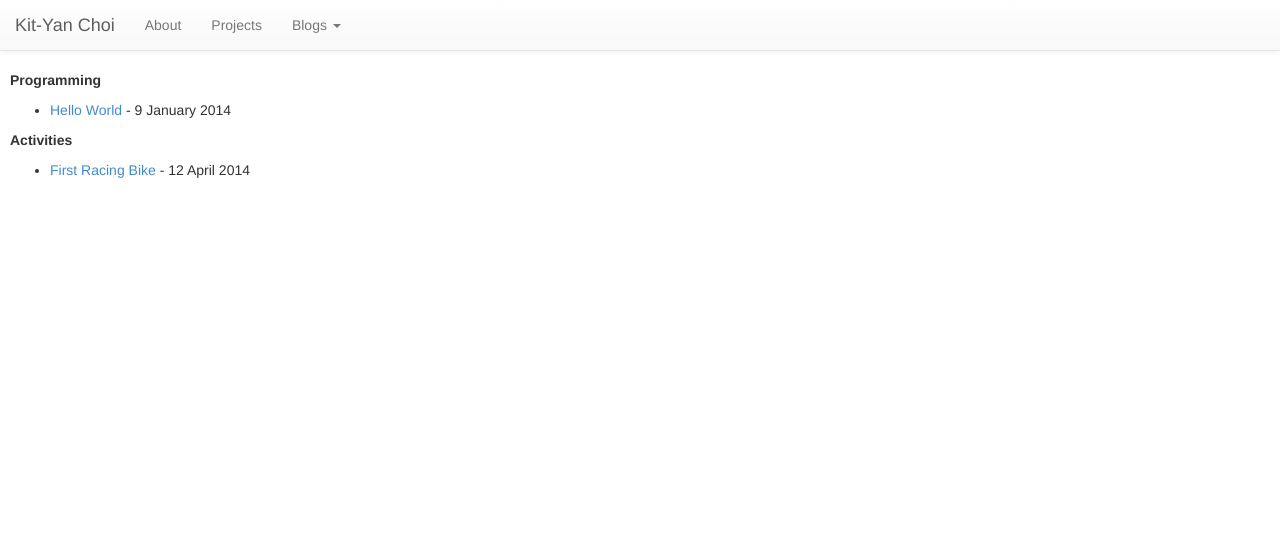
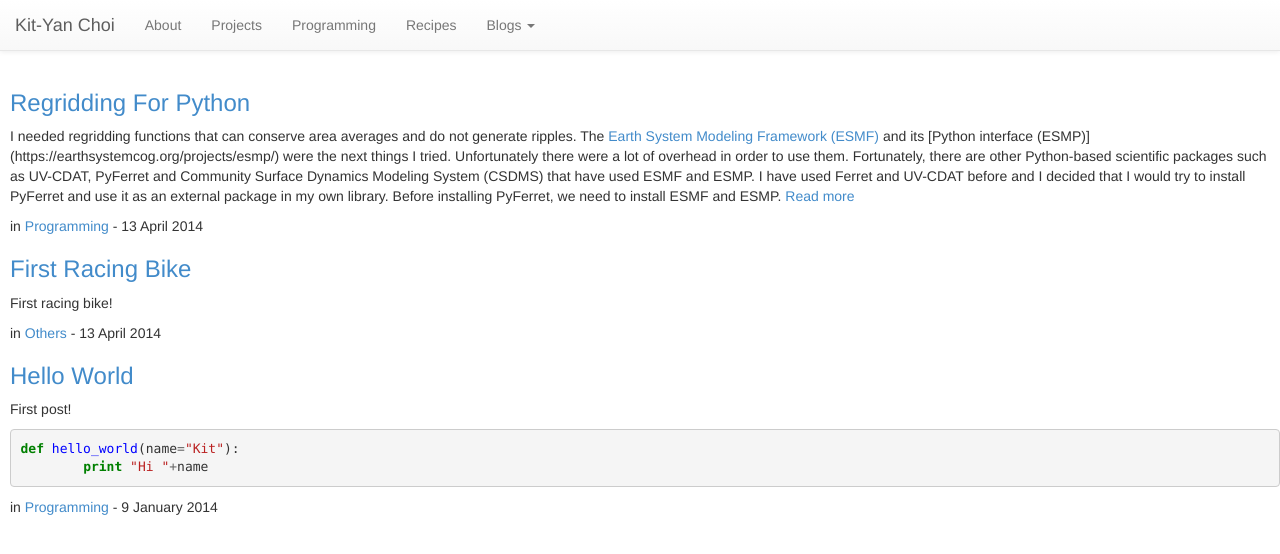
Before and after one commit to kitchoi/kitchoi.github.io, a Jekyll site: the page built from blogs.md, in a window 1280 px wide. Shown: the top 554 px of the page. Built offline with Jekyll 4.4.1, drawn with Linux system fonts in a browser that asks for light colours; Markdown is read by kramdown in place of the engine named in the settings.

Commit message:
Added syntax.css and moved the categories onto the menu bar, still has the Blog dropdown menu

```diff
--- a/_config.yml
+++ b/_config.yml
@@ -7,7 +7,7 @@ future:      true
 show_drafts: nil
 limit_posts: 0
 pygments:    true
-
+highlighter: pygments
 relative_permalinks: true
 
 permalink:     date
--- a/_layouts/master.html
+++ b/_layouts/master.html
@@ -4,6 +4,7 @@
     <title>{{ page.title }} :: Kit-Yan Choi :: </title>
     <link rel="stylesheet" href="/css/bootstrap.css"/>
     <link rel="stylesheet" href="/css/bootstrap-theme.css"/>
+    <link rel="stylesheet" type="text/css" href="/css/syntax.css">
     <script src="/js/jquery.js"></script>
     <script src="/js/bootstrap.js"></script>
     <style>
@@ -24,7 +25,7 @@
             <span class="icon-bar"></span>
             <span class="icon-bar"></span>
 	  </button>
-	  <a class="navbar-brand" href="#">Kit-Yan Choi</a>
+	  <a class="navbar-brand" href="/">Kit-Yan Choi</a>
 	</div>
 
 	<!-- Collect the nav links, forms, and other content for toggling -->
@@ -42,6 +43,18 @@
 	    <li>
 	      {% endif %}
 	    <a href="/projects.html">Projects</a></li>
+	    {% if page.url == "/programming.html" or page.categories[0] == "programming" %}
+	    <li class="active">
+	      {% else %}
+	    <li>
+	      {% endif %}
+	    <a href="/programming.html">Programming</a></li>
+	    {% if page.url == "/recipes.html" or page.categories[0] == "recipes" %}
+	    <li class="active">
+	      {% else %}
+	    <li>
+	      {% endif %}
+	    <a href="/recipes.html">Recipes</a></li>
 	    {% if page.is_blog %}
 	    <li class="dropdown active">
 	      {% else %}
--- a/_posts/2014-04-12-First-Racing-Bike.md
+++ /dev/null
@@ -1,6 +0,0 @@
----
-layout: master
-category: activities
----
-
-First racing bike!!!!
--- /dev/null
+++ b/_posts/2014-04-13-First-Racing-Bike.md
@@ -0,0 +1,6 @@
+---
+layout: master
+category: Others
+---
+
+First racing bike!
--- /dev/null
+++ b/_posts/2014-04-13-Regridding-for-Python.md
@@ -0,0 +1,13 @@
+---
+layout: master
+category: Programming
+---
+
+Motivation
+---
+I can use NumPy and SciPy for most of the task in my work, except for regridding.  Writing my own regridding function is tedious and time-consuming and I would likely make mistakes that can be avoided by using existing packages.  My first work-around was to use the [Python spherical harmonic transform module](https://code.google.com/p/pyspharm/) since it is a python package that is pretty easy to install and to use.  It has served me well until at certain point the ripple pattern innate to the transformation starts to hamper the quality of my analysis. <!--start-excerpt-->
+ I needed regridding functions that can conserve area averages and do not generate ripples.  The [Earth System Modeling Framework (ESMF)](http://www.earthsystemmodeling.org/) and its [Python interface (ESMP)] (https://earthsystemcog.org/projects/esmp/) were the next things I tried.  Unfortunately there were a lot of overhead in order to use them.  Fortunately, there are other Python-based scientific packages such as UV-CDAT, PyFerret and Community Surface Dynamics Modeling System (CSDMS) that have used ESMF and ESMP.  I have used Ferret and UV-CDAT before and I decided that I would try to install PyFerret and use it as an external package in my own library.  Before installing PyFerret, we need to install ESMF and ESMP.
+<!--end-excerpt-->
+
+Installing ESMF
+---
--- a/blogs.md
+++ b/blogs.md
@@ -2,11 +2,19 @@
 layout: master
 ---
 
-{% for category in site.categories %}
-<b>{{ category[0] | capitalize }}</b>
-<ul>
-{% for post in category[1] %}
-<li><a href="{{ post.url }}">{{ post.title }}</a> - <time>{{ post.date | date: "%e %B %Y" }}</time></li>
+
+{% for post in site.posts %}
+<h3><a href="{{ post.url }}">{{ post.title }}</a></h3>
+<p>
+{% assign contentsize =  post.content | size  %}
+{% capture shortcontent %}{{ post.content | split: '<!--start-excerpt-->' | last | split: '<!--end-excerpt-->' | first }}{% endcapture %}
+{% assign shortcontentsize = shortcontent | size  %}
+{{ shortcontent }}
+{% if shortcontentsize < contentsize %}
+<a href="{{ post.url }}">Read more</a>
+{% endif %}
+</p>
+<p>
+in <a href='/{{ post.categories[0] }}.html'>{{ post.categories[0] | capitalize }}</a> - <time>{{ post.date | date: "%e %B %Y" }}</time>
+</p>
 {% endfor %}
-</ul>
-{% endfor %}
--- /dev/null
+++ b/css/syntax.css
@@ -0,0 +1,61 @@
+.hll { background-color: #ffffcc }
+.c { color: #408080; font-style: italic } /* Comment */
+.err { border: 1px solid #FF0000 } /* Error */
+.k { color: #008000; font-weight: bold } /* Keyword */
+.o { color: #666666 } /* Operator */
+.cm { color: #408080; font-style: italic } /* Comment.Multiline */
+.cp { color: #BC7A00 } /* Comment.Preproc */
+.c1 { color: #408080; font-style: italic } /* Comment.Single */
+.cs { color: #408080; font-style: italic } /* Comment.Special */
+.gd { color: #A00000 } /* Generic.Deleted */
+.ge { font-style: italic } /* Generic.Emph */
+.gr { color: #FF0000 } /* Generic.Error */
+.gh { color: #000080; font-weight: bold } /* Generic.Heading */
+.gi { color: #00A000 } /* Generic.Inserted */
+.go { color: #808080 } /* Generic.Output */
+.gp { color: #000080; font-weight: bold } /* Generic.Prompt */
+.gs { font-weight: bold } /* Generic.Strong */
+.gu { color: #800080; font-weight: bold } /* Generic.Subheading */
+.gt { color: #0040D0 } /* Generic.Traceback */
+.kc { color: #008000; font-weight: bold } /* Keyword.Constant */
+.kd { color: #008000; font-weight: bold } /* Keyword.Declaration */
+.kn { color: #008000; font-weight: bold } /* Keyword.Namespace */
+.kp { color: #008000 } /* Keyword.Pseudo */
+.kr { color: #008000; font-weight: bold } /* Keyword.Reserved */
+.kt { color: #B00040 } /* Keyword.Type */
+.m { color: #666666 } /* Literal.Number */
+.s { color: #BA2121 } /* Literal.String */
+.na { color: #7D9029 } /* Name.Attribute */
+.nb { color: #008000 } /* Name.Builtin */
+.nc { color: #0000FF; font-weight: bold } /* Name.Class */
+.no { color: #880000 } /* Name.Constant */
+.nd { color: #AA22FF } /* Name.Decorator */
+.ni { color: #999999; font-weight: bold } /* Name.Entity */
+.ne { color: #D2413A; font-weight: bold } /* Name.Exception */
+.nf { color: #0000FF } /* Name.Function */
+.nl { color: #A0A000 } /* Name.Label */
+.nn { color: #0000FF; font-weight: bold } /* Name.Namespace */
+.nt { color: #008000; font-weight: bold } /* Name.Tag */
+.nv { color: #19177C } /* Name.Variable */
+.ow { color: #AA22FF; font-weight: bold } /* Operator.Word */
+.w { color: #bbbbbb } /* Text.Whitespace */
+.mf { color: #666666 } /* Literal.Number.Float */
+.mh { color: #666666 } /* Literal.Number.Hex */
+.mi { color: #666666 } /* Literal.Number.Integer */
+.mo { color: #666666 } /* Literal.Number.Oct */
+.sb { color: #BA2121 } /* Literal.String.Backtick */
+.sc { color: #BA2121 } /* Literal.String.Char */
+.sd { color: #BA2121; font-style: italic } /* Literal.String.Doc */
+.s2 { color: #BA2121 } /* Literal.String.Double */
+.se { color: #BB6622; font-weight: bold } /* Literal.String.Escape */
+.sh { color: #BA2121 } /* Literal.String.Heredoc */
+.si { color: #BB6688; font-weight: bold } /* Literal.String.Interpol */
+.sx { color: #008000 } /* Literal.String.Other */
+.sr { color: #BB6688 } /* Literal.String.Regex */
+.s1 { color: #BA2121 } /* Literal.String.Single */
+.ss { color: #19177C } /* Literal.String.Symbol */
+.bp { color: #008000 } /* Name.Builtin.Pseudo */
+.vc { color: #19177C } /* Name.Variable.Class */
+.vg { color: #19177C } /* Name.Variable.Global */
+.vi { color: #19177C } /* Name.Variable.Instance */
+.il { color: #666666 } /* Literal.Number.Integer.Long */
```
Also changed, not shown: other parts of _layouts/master.html (+2 -1 lines), _posts/2014-01-09-Hello-World.md (+1 -1 lines), others.md (added, +16 -0 lines), programming.md (added, +16 -0 lines), recipes.md (added, +14 -0 lines).
